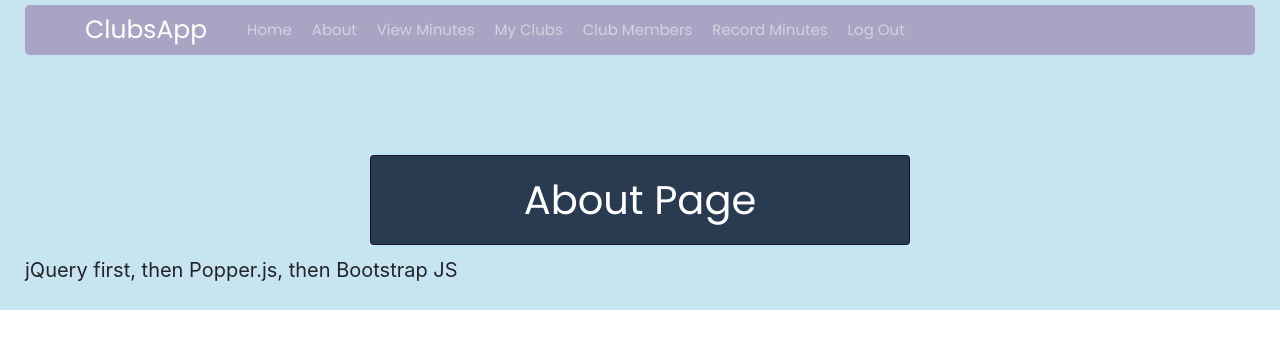
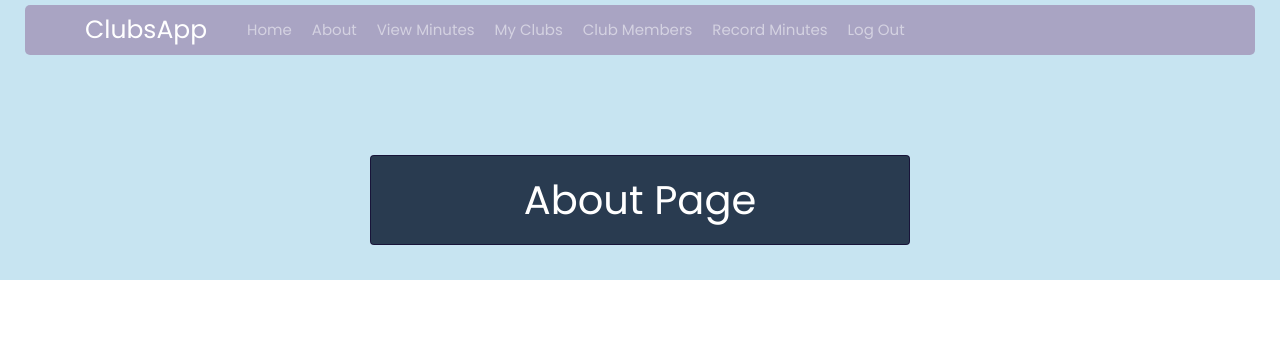
Before and after one commit to joanna131fan/clubsapp, a Flask app: page /about in a window 1280 px wide. Shown: the top 355 px of the page. Run offline with Flask 2, Linux system fonts and the light colour scheme; a user stored in the database is signed in; some libraries are stand-ins or nearby versions.

Commit message:
fix something

```diff
--- a/clubsapp/templates/layout.html
+++ b/clubsapp/templates/layout.html
@@ -73,7 +73,7 @@
 
 
     <!-- Optional JavaScript -->
-    jQuery first, then Popper.js, then Bootstrap JS
+    <!--jQuery first, then Popper.js, then Bootstrap JS -->
     <script src="https://code.jquery.com/jquery-3.2.1.slim.min.js" integrity="sha384-KJ3o2DKtIkvYIK3UENzmM7KCkRr/rE9/Qpg6aAZGJwFDMVNA/GpGFF93hXpG5KkN" crossorigin="anonymous"></script>
     <script src="https://cdnjs.cloudflare.com/ajax/libs/popper.js/1.12.9/umd/popper.min.js" integrity="sha384-ApNbgh9B+Y1QKtv3Rn7W3mgPxhU9K/ScQsAP7hUibX39j7fakFPskvXusvfa0b4Q" crossorigin="anonymous"></script>
     <script src="https://maxcdn.bootstrapcdn.com/bootstrap/4.0.0/js/bootstrap.min.js" integrity="sha384-JZR6Spejh4U02d8jOt6vLEHfe/JQGiRRSQQxSfFWpi1MquVdAyjUar5+76PVCmYl" crossorigin="anonymous"></script>
```
Also changed, not shown: clubsapp/testing.db.
